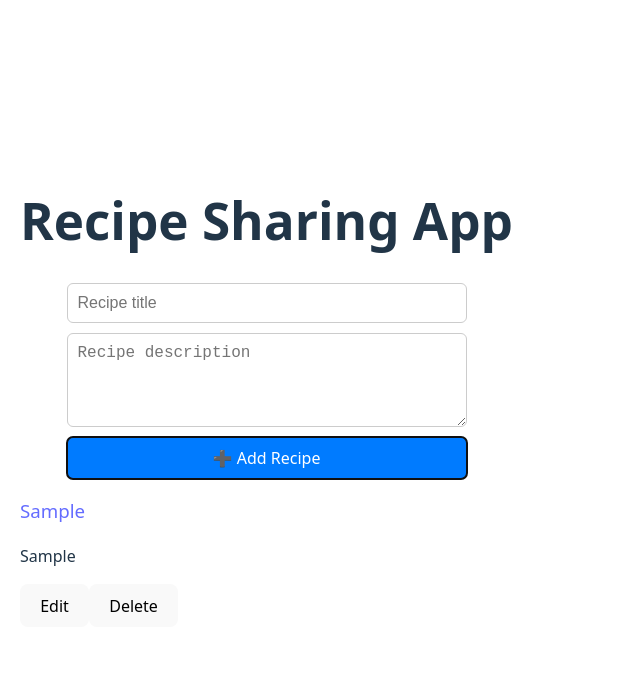
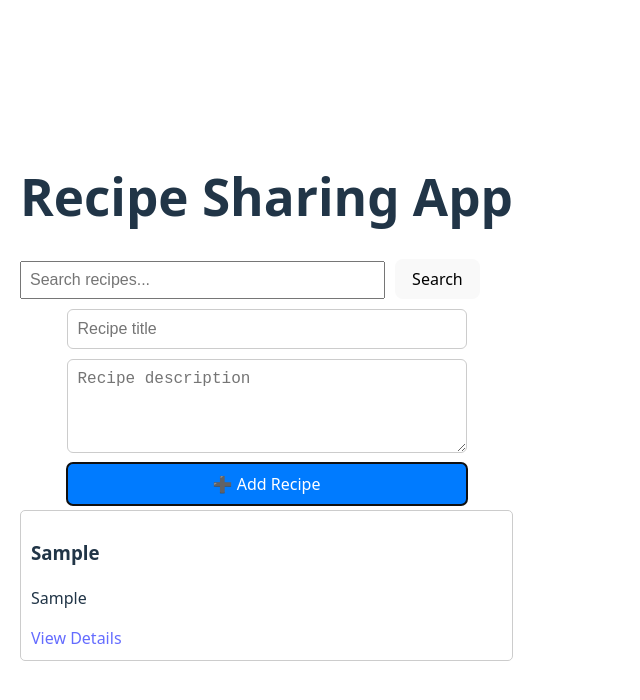
Before and after one commit to Gbemilash/alx-fe-reactjs, a React (Vite) app in the folder recipe-sharing-app/: page / in a window 1280 px wide. Both pictures are taken after typing "Sample", "Sample" into the empty fields and a click on the button "➕ Add Recipe". Shown: the top 700 px of the page, without its empty margins (0-640 px from the left). Built offline with nearby package versions, Linux system fonts and the light colour scheme.

Commit message:
feat: add search and filtering functionality

```diff
--- a/recipe-sharing-app/src/App.jsx
+++ b/recipe-sharing-app/src/App.jsx
@@ -1,25 +1,25 @@
-// App.jsx
-import { BrowserRouter as Router, Routes, Route } from "react-router-dom"; // Grader requires "Router" import
+// src/App.jsx
+import { Routes, Route } from "react-router-dom";
 import RecipeList from "./components/RecipeList";
 import AddRecipeForm from "./components/AddRecipeForm";
 import RecipeDetails from "./components/RecipeDetails";
+import SearchBar from "./components/SearchBar";
 
 export default function App() {
   return (
     <div style={{ maxWidth: "600px", margin: "auto", padding: "20px" }}>
       <h1>Recipe Sharing App</h1>
       <Routes>
-        {/* Home page with recipe list and add form */}
         <Route
           path="/"
           element={
             <>
+              <SearchBar />    {/* Added search */}
               <AddRecipeForm />
               <RecipeList />
             </>
           }
         />
-        {/* Details page for a specific recipe */}
         <Route path="/recipe/:id" element={<RecipeDetails />} />
       </Routes>
     </div>
--- a/recipe-sharing-app/src/components/AddRecipeForm.jsx
+++ b/recipe-sharing-app/src/components/AddRecipeForm.jsx
@@ -1,5 +1,6 @@
+import { useRecipeStore } from "./recipeStore";
 import { useState } from "react";
-import { useRecipeStore } from "./recipeStore";
+
 
 
 
--- a/recipe-sharing-app/src/components/DeleteRecipeButton.jsx
+++ b/recipe-sharing-app/src/components/DeleteRecipeButton.jsx
@@ -1,5 +1,6 @@
 import { useRecipeStore } from "./recipeStore";
 import { useNavigate } from "react-router-dom";
+
 
 const DeleteRecipeButton = ({ recipeId }) => {
   const deleteRecipe = useRecipeStore((state) => state.deleteRecipe);
--- a/recipe-sharing-app/src/components/EditRecipeForm.jsx
+++ b/recipe-sharing-app/src/components/EditRecipeForm.jsx
@@ -1,5 +1,6 @@
 import { useState } from "react";
 import { useRecipeStore } from "./recipeStore";
+
 
 const EditRecipeForm = ({ recipe, onClose }) => {
   const updateRecipe = useRecipeStore((state) => state.updateRecipe);
--- a/recipe-sharing-app/src/components/RecipeDetails.jsx
+++ b/recipe-sharing-app/src/components/RecipeDetails.jsx
@@ -1,11 +1,7 @@
 import { useParams, Link } from "react-router-dom";
 import { useRecipeStore } from "./recipeStore";
-
-
-
 import DeleteRecipeButton from "./DeleteRecipeButton";
 import EditRecipeForm from "./EditRecipeForm";
-import { useState } from "react";
 
 const RecipeDetails = () => {
   const { id } = useParams();
--- a/recipe-sharing-app/src/components/RecipeList.jsx
+++ b/recipe-sharing-app/src/components/RecipeList.jsx
@@ -1,33 +1,34 @@
-import { useState } from "react";
+// src/components/RecipeList.jsx
+import { useRecipeStore } from "./recipeStore";
 import { Link } from "react-router-dom";
-import { useRecipeStore } from "./recipeStore";
 
 
-import DeleteRecipeButton from "./DeleteRecipeButton";
-import EditRecipeForm from "./EditRecipeForm";
-
 const RecipeList = () => {
-  const recipes = useRecipeStore((state) => state.recipes);
-  const [editingId, setEditingId] = useState(null);
+  const filteredRecipes = useRecipeStore((state) =>
+    state.filteredRecipes.length > 0 ? state.filteredRecipes : state.recipes
+  );
 
   return (
     <div>
-      {recipes.map((recipe) => (
-        <div key={recipe.id} style={{ marginBottom: "15px" }}>
-          {editingId === recipe.id ? (
-            <EditRecipeForm recipe={recipe} onClose={() => setEditingId(null)} />
-          ) : (
-            <>
-              <h3>
-                <Link to={`/recipe/${recipe.id}`}>{recipe.title}</Link>
-              </h3>
-              <p>{recipe.description}</p>
-              <button onClick={() => setEditingId(recipe.id)}>Edit</button>
-              <DeleteRecipeButton id={recipe.id} />
-            </>
-          )}
-        </div>
-      ))}
+      {filteredRecipes.length === 0 ? (
+        <p>No recipes found.</p>
+      ) : (
+        filteredRecipes.map((recipe) => (
+          <div
+            key={recipe.id}
+            style={{
+              border: "1px solid #ccc",
+              margin: "5px 0",
+              padding: "10px",
+              borderRadius: "5px",
+            }}
+          >
+            <h3>{recipe.title}</h3>
+            <p>{recipe.description}</p>
+            <Link to={`/recipe/${recipe.id}`}>View Details</Link>
+          </div>
+        ))
+      )}
     </div>
   );
 };
--- /dev/null
+++ b/recipe-sharing-app/src/components/SearchBar.jsx
@@ -0,0 +1,40 @@
+// src/components/SearchBar.jsx
+import React, { useState } from "react";
+import { useRecipeStore } from "./recipeStore";
+
+const SearchBar = () => {
+  const [input, setInput] = useState("");
+  const setSearchTerm = useRecipeStore((state) => state.setSearchTerm);
+  const filterRecipes = useRecipeStore((state) => state.filterRecipes);
+
+  const handleSearch = (event) => {
+    event.preventDefault(); // prevent page reload
+    setSearchTerm(input);
+    filterRecipes();
+  };
+
+  return (
+    <form onSubmit={handleSearch} style={{ marginBottom: "10px" }}>
+      <input
+        type="text"
+        placeholder="Search recipes..."
+        value={input}
+        onChange={(e) => setInput(e.target.value)}
+        style={{ padding: "8px", fontSize: "16px", width: "70%" }}
+      />
+      <button
+        type="submit"
+        style={{
+          padding: "8px 16px",
+          marginLeft: "10px",
+          fontSize: "16px",
+          cursor: "pointer",
+        }}
+      >
+        Search
+      </button>
+    </form>
+  );
+};
+
+export default SearchBar;
--- a/recipe-sharing-app/src/components/recipeStore.js
+++ b/recipe-sharing-app/src/components/recipeStore.js
@@ -1,7 +1,12 @@
+// src/recipeStore.js
 import { create } from "zustand";
 
 export const useRecipeStore = create((set) => ({
   recipes: [],
+  searchTerm: "",
+  filteredRecipes: [],
+
+  // CRUD actions
   addRecipe: (newRecipe) =>
     set((state) => ({ recipes: [...state.recipes, newRecipe] })),
   updateRecipe: (id, updatedRecipe) =>
@@ -15,4 +20,13 @@ export const useRecipeStore = create((set) => ({
       recipes: state.recipes.filter((recipe) => recipe.id !== id),
     })),
   setRecipes: (recipes) => set({ recipes }),
+
+  // Search / Filter
+  setSearchTerm: (term) => set({ searchTerm: term }),
+  filterRecipes: () =>
+    set((state) => ({
+      filteredRecipes: state.recipes.filter((recipe) =>
+        recipe.title.toLowerCase().includes(state.searchTerm.toLowerCase())
+      ),
+    })),
 }));
```
